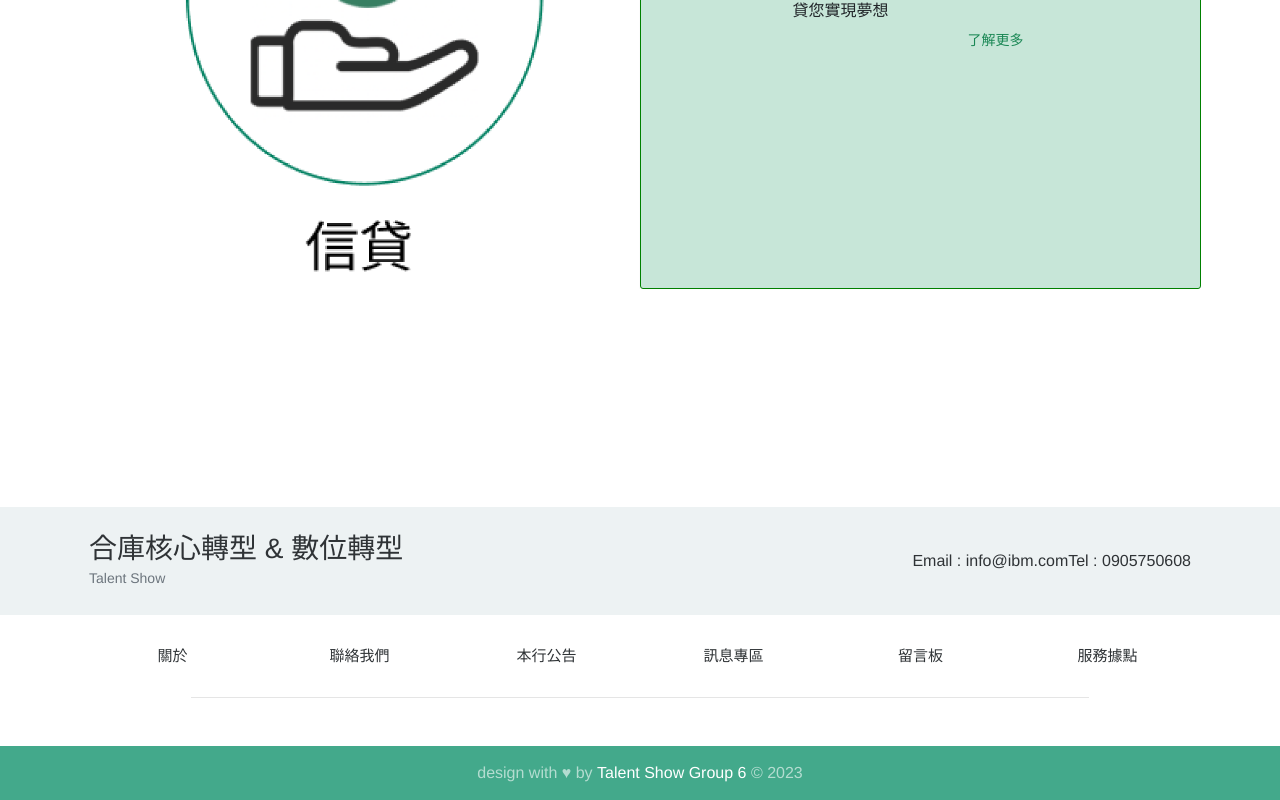
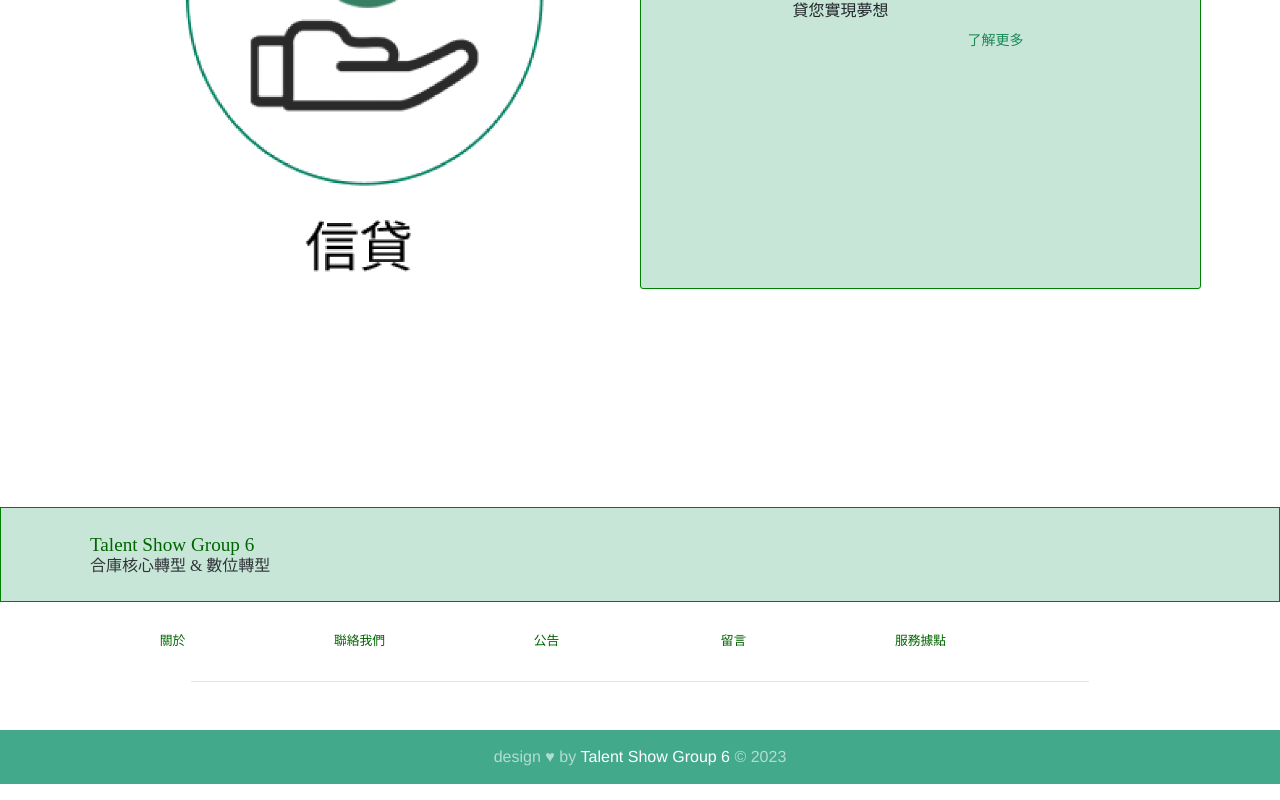
Before and after one commit to hantunll/ts_poc, a Vue app: page /home in a window 1280 px wide. Shown: the part 940-1740 px from the top of the page. Built offline with nearby package versions, Linux system fonts and the light colour scheme.

Commit message:
Update BaseFooter.vue

```diff
--- a/src/components/BaseFooter.vue
+++ b/src/components/BaseFooter.vue
@@ -7,28 +7,28 @@
           <div class="footer__getcall">
             <!-- <img src="img/tcb.png" alt="" width="60" height="60"/> -->
             <div class="footer__getcall-info">
-              <h3 class="footer__getcall-h3">合庫核心轉型 &amp; 數位轉型</h3>
-              <span class="gooter__getcall-span">Talent Show</span>
+                <h3 class="footer__getcall-h3" style="font-size:1.2rem; font-family:serif;color:darkgreen;">Talent Show Group 6</h3>
+              <h3 class="footer__getcall-h3" style="font-size:1rem; font-family:serif;">合庫核心轉型 &amp; 數位轉型</h3>
+
             </div>
           </div>
-          <div class="footer__info">
+          <!-- <div class="footer__info" style="font-size:1rem; font-family:serif;">
             <span class="footer__info-span">Email : info@ibm.com</span>
             <span class="footer__info-span margin--right-10">
               Tel : 0905750608</span
             >
-          </div>
+          </div> -->
         </div>
       </div>
     </div>
     <div class="footer__main">
       <div class="container">
         <div class="footer__links">
-          <a href="" class="footer__link">關於</a>
-          <a href="" class="footer__link">聯絡我們</a>
-          <a href="" class="footer__link">本行公告</a>
-          <a href="" class="footer__link">訊息專區</a>
-          <a href="" class="footer__link">留言板</a>
-          <a href="" class="footer__link">服務據點</a>
+          <a href="" class="footer__link" style="font-size:0.8rem; font-family:serif; color:darkgreen;">關於</a>
+          <a href="" class="footer__link" style="font-size:0.8rem; font-family:serif; color:darkgreen;">聯絡我們</a>
+          <a href="" class="footer__link" style="font-size:0.8rem; font-family:serif; color:darkgreen;">公告</a>
+          <a href="" class="footer__link" style="font-size:0.8rem; font-family:serif; color:darkgreen;">留言</a>
+          <a href="" class="footer__link" style="font-size:0.8rem; font-family:serif; color:darkgreen;">服務據點</a>
         </div>
         <div class="footer__hr"></div>
         <div class="footer__about">
@@ -38,7 +38,7 @@
         </div>
       </div>
       <div class="footer__team">
-        design with &#x02665; by
+        design &#x02665; by
         <a href="" class="footer__copy">Talent Show Group 6 </a>
         © 2023
       </div>
@@ -779,7 +779,8 @@ ul li {
 .footer__top {
     margin-top: 60px;
     padding: 25px 0;
-    background: #edf2f3;
+    background: hsl(154, 38%, 84%);
+    border:1px green solid;
 }
 
 .footer__row {
```
